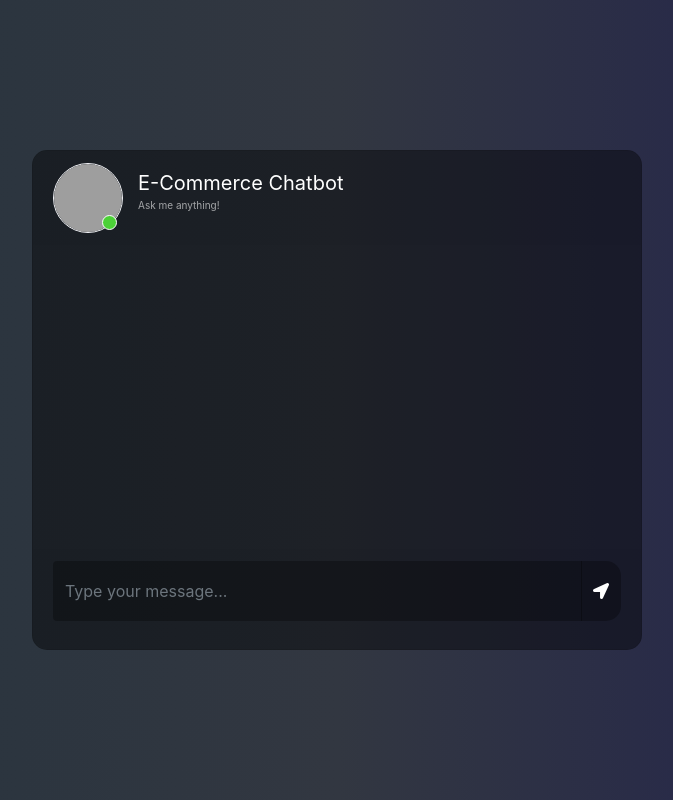
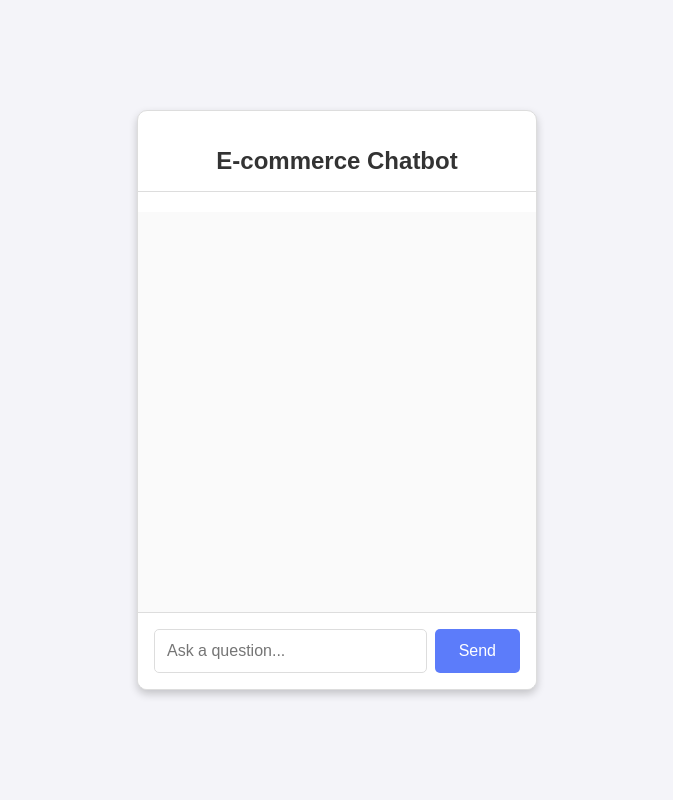
Before and after one commit to kdot313/chater, a Flask app: page / in a window 1280 px wide. Shown: the whole page, without its empty margins (303-976 px from the left). Run offline with Flask 3, Linux system fonts and the light colour scheme; some libraries are stand-ins or nearby versions; grey boxes are pictures that could not be loaded.

Commit message:
frontend done

```diff
--- a/static/style.css
+++ b/static/style.css
@@ -1,223 +1,98 @@
-body,html{
-	height: 100%;
-	margin: 0;
-	background: rgb(44, 47, 59);
-   background: -webkit-linear-gradient(to right, rgb(40, 59, 34), rgb(54, 60, 70), rgb(32, 32, 43));
-	background: linear-gradient(to right, rgb(38, 51, 61), rgb(50, 55, 65), rgb(33, 33, 78));
+* {
+    box-sizing: border-box;
 }
 
-.chat{
-	margin-top: auto;
-	margin-bottom: auto;
+body {
+    font-family: Arial, sans-serif;
+    display: flex;
+    justify-content: center;
+    align-items: center;
+    height: 100vh;
+    margin: 0;
+    background-color: #f4f4f9;
 }
-.card{
-	height: 500px;
-	border-radius: 15px !important;
-	background-color: rgba(0,0,0,0.4) !important;
+
+.chat-container {
+    width: 90%;
+    max-width: 400px;
+    background-color: #ffffff;
+    border: 1px solid #ddd;
+    border-radius: 10px;
+    overflow: hidden;
+    box-shadow: 0px 4px 8px rgba(0, 0, 0, 0.2);
 }
-.contacts_body{
-	padding:  0.75rem 0 !important;
-	overflow-y: auto;
-	white-space: nowrap;
+
+h2 {
+    text-align: center;
+    color: #333;
+    padding: 1rem;
+    border-bottom: 1px solid #ddd;
 }
-.msg_card_body{
-	overflow-y: auto;
+
+.chat-box {
+    height: 400px;
+    overflow-y: auto;
+    padding: 1rem;
+    background-color: #fafafa;
 }
-.card-header{
-	border-radius: 15px 15px 0 0 !important;
-	border-bottom: 0 !important;
+
+.message {
+    margin-bottom: 1rem;
+    display: flex;
+    align-items: center;
 }
-.card-footer{
-border-radius: 0 0 15px 15px !important;
-	border-top: 0 !important;
+
+.user-message {
+    justify-content: flex-end;
+    text-align: right;
 }
-.container{
-	align-content: center;
+
+.bot-message {
+    justify-content: flex-start;
+    text-align: left;
 }
-.search{
-	border-radius: 15px 0 0 15px !important;
-	background-color: rgba(0,0,0,0.3) !important;
-	border:0 !important;
-	color:white !important;
+
+.message-content {
+    max-width: 80%;
+    padding: 0.75rem;
+    border-radius: 8px;
 }
-.search:focus{
-	 box-shadow:none !important;
-   outline:0px !important;
+
+.user-message .message-content {
+    background-color: #dcf8c6;
 }
-.type_msg{
-	background-color: rgba(0,0,0,0.3) !important;
-	border:0 !important;
-	color:white !important;
-	height: 60px !important;
-	overflow-y: auto;
+
+.bot-message .message-content {
+    background-color: #f1f0f0;
 }
-	.type_msg:focus{
-	 box-shadow:none !important;
-   outline:0px !important;
+
+#chat-form {
+    display: flex;
+    padding: 1rem;
+    border-top: 1px solid #ddd;
+    background-color: #ffffff;
 }
-.attach_btn{
-	border-radius: 15px 0 0 15px !important;
-	background-color: rgba(0,0,0,0.3) !important;
-	border:0 !important;
-	color: white !important;
-	cursor: pointer;
+
+#user-input {
+    flex-grow: 1;
+    padding: 0.75rem;
+    border: 1px solid #ddd;
+    border-radius: 5px;
+    margin-right: 0.5rem;
+    font-size: 1rem;
 }
-.send_btn{
-	border-radius: 0 15px 15px 0 !important;
-	background-color: rgba(0,0,0,0.3) !important;
-	border:0 !important;
-	color: white !important;
-	cursor: pointer;
+
+button {
+    padding: 0.75rem 1.5rem;
+    background-color: #5c7cfa;
+    color: #ffffff;
+    border: none;
+    border-radius: 5px;
+    cursor: pointer;
+    font-size: 1rem;
+    transition: background-color 0.3s;
 }
-.search_btn{
-	border-radius: 0 15px 15px 0 !important;
-	background-color: rgba(0,0,0,0.3) !important;
-	border:0 !important;
-	color: white !important;
-	cursor: pointer;
+
+button:hover {
+    background-color: #3a5bd5;
 }
-.contacts{
-	list-style: none;
-	padding: 0;
-}
-.contacts li{
-	width: 100% !important;
-	padding: 5px 10px;
-	margin-bottom: 15px !important;
-}
-.active{
-	background-color: rgba(0,0,0,0.3);
-}
-.user_img{
-	height: 70px;
-	width: 70px;
-	border:1.5px solid #f5f6fa;
-
-}
-.user_img_msg{
-	height: 40px;
-	width: 40px;
-	border:1.5px solid #f5f6fa;
-
-}
-.img_cont{
-	position: relative;
-	height: 70px;
-	width: 70px;
-}
-.img_cont_msg{
-	height: 40px;
-	width: 40px;
-}
-.online_icon{
-	position: absolute;
-	height: 15px;
-	width:15px;
-	background-color: #4cd137;
-	border-radius: 50%;
-	bottom: 0.2em;
-	right: 0.4em;
-	border:1.5px solid white;
-}
-.offline{
-	background-color: #c23616 !important;
-}
-.user_info{
-	margin-top: auto;
-	margin-bottom: auto;
-	margin-left: 15px;
-}
-.user_info span{
-	font-size: 20px;
-	color: white;
-}
-.user_info p{
-	font-size: 10px;
-	color: rgba(255,255,255,0.6);
-}
-.video_cam{
-	margin-left: 50px;
-	margin-top: 5px;
-}
-.video_cam span{
-	color: white;
-	font-size: 20px;
-	cursor: pointer;
-	margin-right: 20px;
-}
-.msg_cotainer{
-	margin-top: auto;
-	margin-bottom: auto;
-	margin-left: 10px;
-	border-radius: 25px;
-	background-color: rgb(82, 172, 255);
-	padding: 10px;
-	position: relative;
-}
-.msg_cotainer_send{
-	margin-top: auto;
-	margin-bottom: auto;
-	margin-right: 10px;
-	border-radius: 25px;
-	background-color: #58cc71;
-	padding: 10px;
-	position: relative;
-}
-.msg_time{
-	position: absolute;
-	left: 0;
-	bottom: -15px;
-	color: rgba(255,255,255,0.5);
-	font-size: 10px;
-}
-.msg_time_send{
-	position: absolute;
-	right:0;
-	bottom: -15px;
-	color: rgba(255,255,255,0.5);
-	font-size: 10px;
-}
-.msg_head{
-	position: relative;
-}
-#action_menu_btn{
-	position: absolute;
-	right: 10px;
-	top: 10px;
-	color: white;
-	cursor: pointer;
-	font-size: 20px;
-}
-.action_menu{
-	z-index: 1;
-	position: absolute;
-	padding: 15px 0;
-	background-color: rgba(0,0,0,0.5);
-	color: white;
-	border-radius: 15px;
-	top: 30px;
-	right: 15px;
-	display: none;
-}
-.action_menu ul{
-	list-style: none;
-	padding: 0;
-	margin: 0;
-}
-.action_menu ul li{
-	width: 100%;
-	padding: 10px 15px;
-	margin-bottom: 5px;
-}
-.action_menu ul li i{
-	padding-right: 10px;
-}
-.action_menu ul li:hover{
-	cursor: pointer;
-	background-color: rgba(0,0,0,0.2);
-}
-@media(max-width: 576px){
-	.contacts_card{
-	margin-bottom: 15px !important;
-}
-}
--- a/templates/chat.html
+++ b/templates/chat.html
@@ -1,81 +1,20 @@
-<link href="//maxcdn.bootstrapcdn.com/bootstrap/4.1.1/css/bootstrap.min.css" rel="stylesheet" id="bootstrap-css">
-<script src="//maxcdn.bootstrapcdn.com/bootstrap/4.1.1/js/bootstrap.min.js"></script>
-<script src="//cdnjs.cloudflare.com/ajax/libs/jquery/3.2.1/jquery.min.js"></script>
-
 <!DOCTYPE html>
-<html>
+<html lang="en">
 <head>
-		<title>Chatbot</title>
-		<link rel="stylesheet" href="https://stackpath.bootstrapcdn.com/bootstrap/4.1.3/css/bootstrap.min.css" integrity="sha384-MCw98/SFnGE8fJT3GXwEOngsV7Zt27NXFoaoApmYm81iuXoPkFOJwJ8ERdknLPMO" crossorigin="anonymous">
-		<link rel="stylesheet" href="https://use.fontawesome.com/releases/v5.5.0/css/all.css" integrity="sha384-B4dIYHKNBt8Bc12p+WXckhzcICo0wtJAoU8YZTY5qE0Id1GSseTk6S+L3BlXeVIU" crossorigin="anonymous">
-		<script src="https://ajax.googleapis.com/ajax/libs/jquery/3.3.1/jquery.min.js"></script>
-		<link rel="stylesheet" type="text/css" href="{{ url_for('static', filename='style.css')}}"/>
+    <meta charset="UTF-8">
+    <meta name="viewport" content="width=device-width, initial-scale=1.0">
+    <title>E-commerce Chatbot</title>
+    <link rel="stylesheet" href="{{ url_for('static', filename='style.css') }}">
 </head>
-
-
 <body>
-		<div class="container-fluid h-100">
-			<div class="row justify-content-center h-100">
-				<div class="col-md-8 col-xl-6 chat">
-					<div class="card">
-						<div class="card-header msg_head">
-							<div class="d-flex bd-highlight">
-								<div class="img_cont">
-									<!-- <img src="https://i.ibb.co/fSNP7Rz/icons8-chatgpt-512.png" class="rounded-circle user_img"> -->
-									<img src="https://static.vecteezy.com/system/resources/previews/016/017/018/non_2x/ecommerce-icon-free-png.png" class="rounded-circle user_img">
-									<span class="online_icon"></span>
-								</div>
-								<div class="user_info">
-									<span>E-Commerce Chatbot</span>
-									<p>Ask me anything!</p>
-								</div>
-							</div>
-						</div>
-						<div id="messageFormeight" class="card-body msg_card_body">
-
-
-						</div>
-						<div class="card-footer">
-							<form id="messageArea" class="input-group">
-                                <input type="text" id="text" name="msg" placeholder="Type your message..." autocomplete="off" class="form-control type_msg" required/>
-								<div class="input-group-append">
-									<button type="submit" id="send" class="input-group-text send_btn"><i class="fas fa-location-arrow"></i></button>
-								</div>
+    <div class="chat-container">
+        <h2>E-commerce Chatbot</h2>
+        <div id="chat-box" class="chat-box"></div>
+        <form id="chat-form">
+            <input type="text" id="user-input" placeholder="Ask a question..." autocomplete="off" required>
+            <button type="submit">Send</button>
         </form>
     </div>
-					</div>
-				</div>
-			</div>
-		</div>
-
-		<script>
-			$(document).ready(function() {
-				$("#messageArea").on("submit", function(event) {
-					const date = new Date();
-					const hour = date.getHours();
-					const minute = date.getMinutes();
-					const str_time = hour+":"+minute;
-					var rawText = $("#text").val();
-
-					var userHtml = '<div class="d-flex justify-content-end mb-4"><div class="msg_cotainer_send">' + rawText + '<span class="msg_time_send">'+ str_time + '</span></div><div class="img_cont_msg"><img src="https://i.ibb.co/d5b84Xw/Untitled-design.png" class="rounded-circle user_img_msg"></div></div>';
-
-					$("#text").val("");
-					$("#messageFormeight").append(userHtml);
-
-					$.ajax({
-						data: {
-							msg: rawText,
-						},
-						type: "POST",
-						url: "/get",
-					}).done(function(data) {
-						var botHtml = '<div class="d-flex justify-content-start mb-4"><div class="img_cont_msg"><img src="https://static.vecteezy.com/system/resources/previews/016/017/018/non_2x/ecommerce-icon-free-png.png" class="rounded-circle user_img_msg"></div><div class="msg_cotainer">' + data + '<span class="msg_time">' + str_time + '</span></div></div>';
-						$("#messageFormeight").append($.parseHTML(botHtml));
-					});
-					event.preventDefault();
-				});
-			});
-		</script>
-
+    <script src="{{ url_for('static', filename='script.js') }}"></script>
 </body>
 </html>
```
Also changed, not shown: static/script.js (added, +55 -0 lines). Lines whose indentation alone changed are shown as unchanged.
